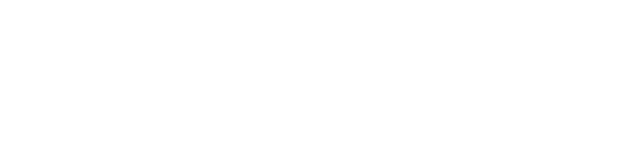
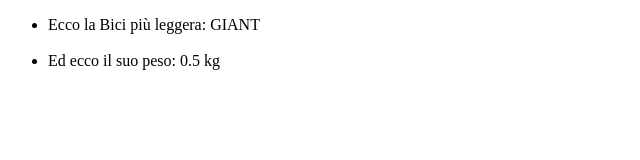
Before and after one commit to vito-g/js-snack-es6, a plain HTML site: page vanilla/1/index.html in a window 1280 px wide. Shown: the whole page, without its empty margins (0-640 px from the left). Drawn offline with Linux system fonts and the light colour scheme.

Commit message:
ES-1 (es5) OK -Stampa a Schermo Dimenticata ed Effettuata

```diff
--- a/vanilla/1/index.html
+++ b/vanilla/1/index.html
@@ -7,7 +7,9 @@
   <body>
 
 
+  <div id="output">
 
+  </div>
   <script src="js/script.js" charset="utf-8"></script>
   </body>
 </html>
--- a/vanilla/1/js/script.js
+++ b/vanilla/1/js/script.js
@@ -2,6 +2,7 @@
 // Creare un array di oggetti:
 // Ogni oggetto descriverà una bici da corsa con le seguenti proprietà: nome e peso.
 // Stampare a schermo la bici con peso minore
+
 
 
 // var bikes = [
@@ -35,3 +36,6 @@
   }
 }
 console.log(lightBike.nome);
+
+var elOutput = document.getElementById('output');
+elOutput.innerHTML = '<ul><li>Ecco la Bici più leggera: ' + lightBike.nome.toUpperCase() + '</li><br><li>Ed ecco il suo peso: ' + lightBike.kg + ' kg</ul>';
```
